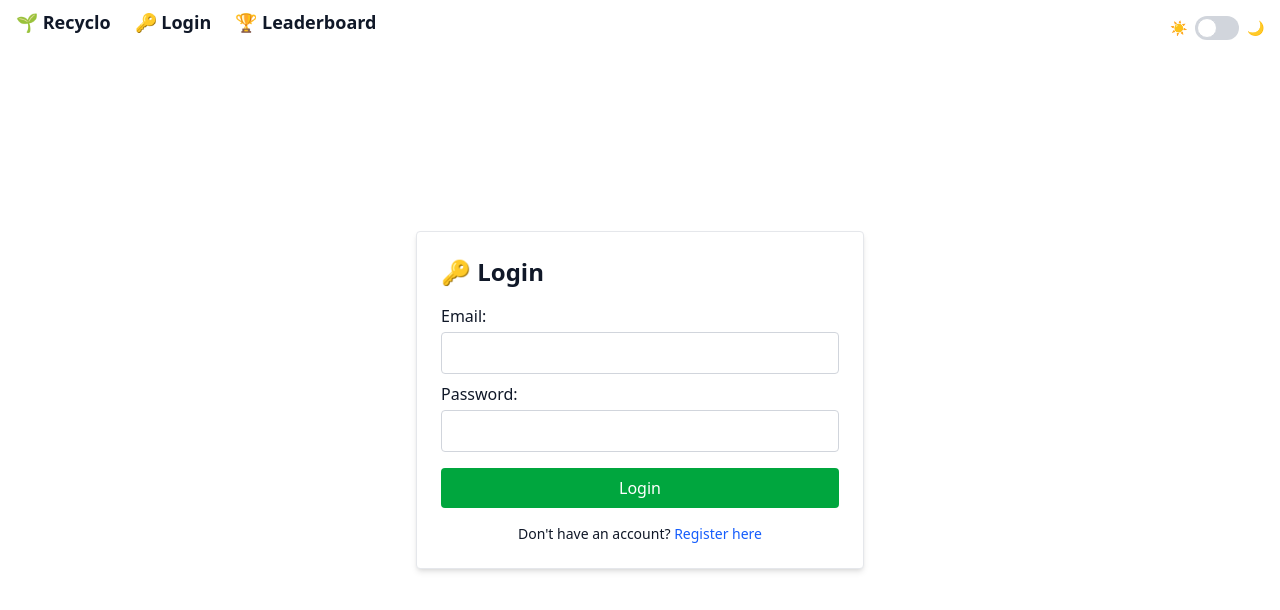
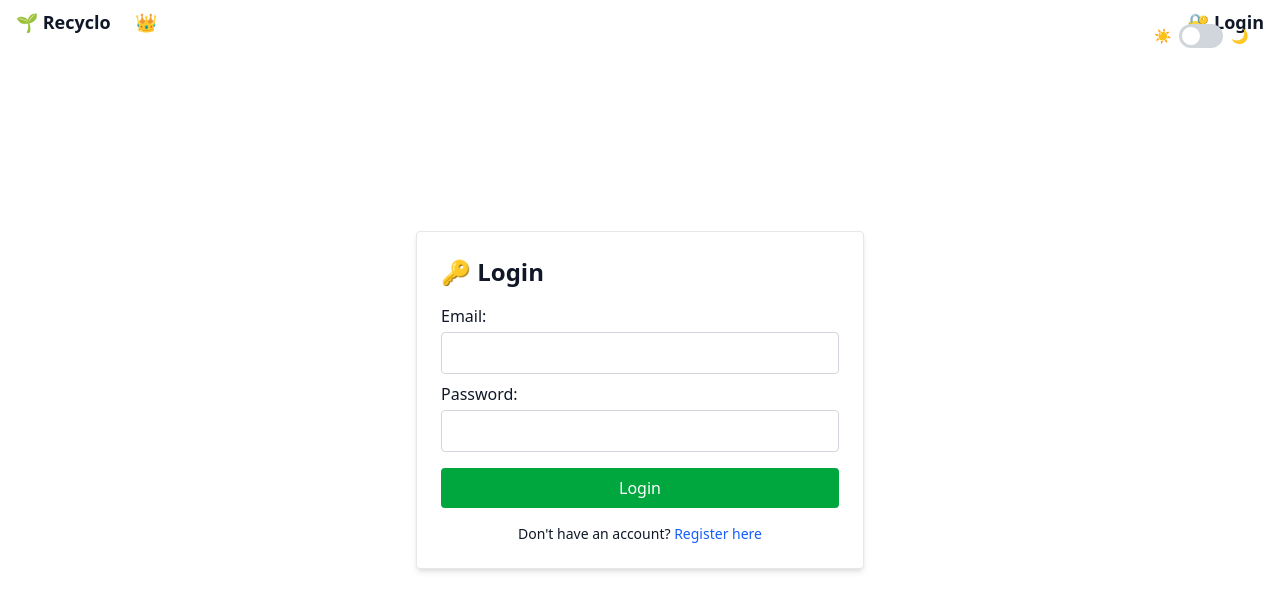
Before and after one commit to Jiwei-Cao/Recyclo, a React (Vite) app in the folder frontend/: page /auth/login in a window 1280 px wide. Shown: the top 610 px of the page. Built offline with nearby package versions, Linux system fonts and the light colour scheme; no server answers.

Commit message:
updated header UI

```diff
--- a/frontend/src/components/Header.jsx
+++ b/frontend/src/components/Header.jsx
@@ -1,9 +1,13 @@
 import { useNavigate } from "react-router-dom";
+import { useState } from "react";
 import ThemeToggle from "./ThemeToggle";
 
 export default function Header( {darkMode, setDarkMode}) {
   const navigate = useNavigate();
   const token = localStorage.getItem("token");
+  const username = localStorage.getItem("username");
+
+  const [menuOpen, setMenuOpen] = useState(false);
 
   const headerClass = `
     w-full px-4 py-2 flex items-center justify-between absolute top-0 left-0 z-50
@@ -13,30 +17,58 @@ export default function Header( {darkMode, setDarkMode}) {
     text-lg font-bold hover:text-green-600 transition cursor-pointer
   `
 
+  const dropdownClass = `
+    absolute right-2 top-12 mt-2 w-48 rounded-md shadow-lg z-50
+    ${darkMode ? "bg-gray-800 text-gray-100" : "bg-white text-gray-800 border border-gray-300"}
+  `;
+
+  const itemClass = `
+    px-4 py-2 text-sm hover:bg-green-500 hover:text-white cursor-pointer
+  `;
+
   return (
     <header className={headerClass}>
       <div className="flex space-x-6">
-        <button
-          className={buttonClass}
-          onClick={() => navigate("/")}
-        >
+        <button className={buttonClass} onClick={() => navigate("/")}>
           🌱 Recyclo
         </button>
-        <button
-          className={buttonClass}
-          onClick={() => navigate(token ? "/stats" : "/auth/login")}
-        >
-          {token ? "📊 My Stats" : "🔑 Login"}
-        </button>
-        <button
-          className={buttonClass}
-          onClick={() => navigate("/leaderboard")}
-        >
-          🏆 Leaderboard
+
+        <button className={buttonClass} onClick={() => navigate("/leaderboard")}>
+          👑
         </button>
       </div>
 
-      <ThemeToggle darkMode={darkMode} setDarkMode={setDarkMode} />
+      <div className="flex items-center gap-4 relative">
+        {token ? (
+          <button className={buttonClass} onClick={() => setMenuOpen(!menuOpen)}>
+            👤 {username}
+          </button>
+        ) : (
+          <button className={buttonClass} onClick={() => navigate("/auth/login")}>
+            🔐 Login
+          </button>
+        )}
+
+        {menuOpen && token && (
+          <div className={dropdownClass}>
+            <div className={itemClass} onClick={() => { navigate("/stats"); setMenuOpen(false); }}>
+              📊 User Stats
+            </div>
+            <div className={itemClass} onClick={() => { navigate("/settings"); setMenuOpen(false); }}>
+              ⚙️ Account Settings
+            </div>
+            <div className={itemClass} onClick={() => {
+              localStorage.clear();
+              setMenuOpen(false);
+              navigate("/auth/login");
+            }}>
+              🚪 Sign Out
+            </div>
+          </div>
+        )}
+
+        <ThemeToggle darkMode={darkMode} setDarkMode={setDarkMode} />
+      </div>
     </header>
   );
 }
--- a/frontend/src/components/Login.jsx
+++ b/frontend/src/components/Login.jsx
@@ -35,6 +35,7 @@ function Login({ darkMode, setDarkMode}) {
 
             toast.success('Logged in! Redirecting to Recyclo...');
             localStorage.setItem('token', response.data.access_token);
+            localStorage.setItem('username', response.data.username);
             navigate('/');
         } catch (error) {
             setLoading(false);
```
Also changed, not shown: 2 other files (tests, documents, lock files or other folders).
